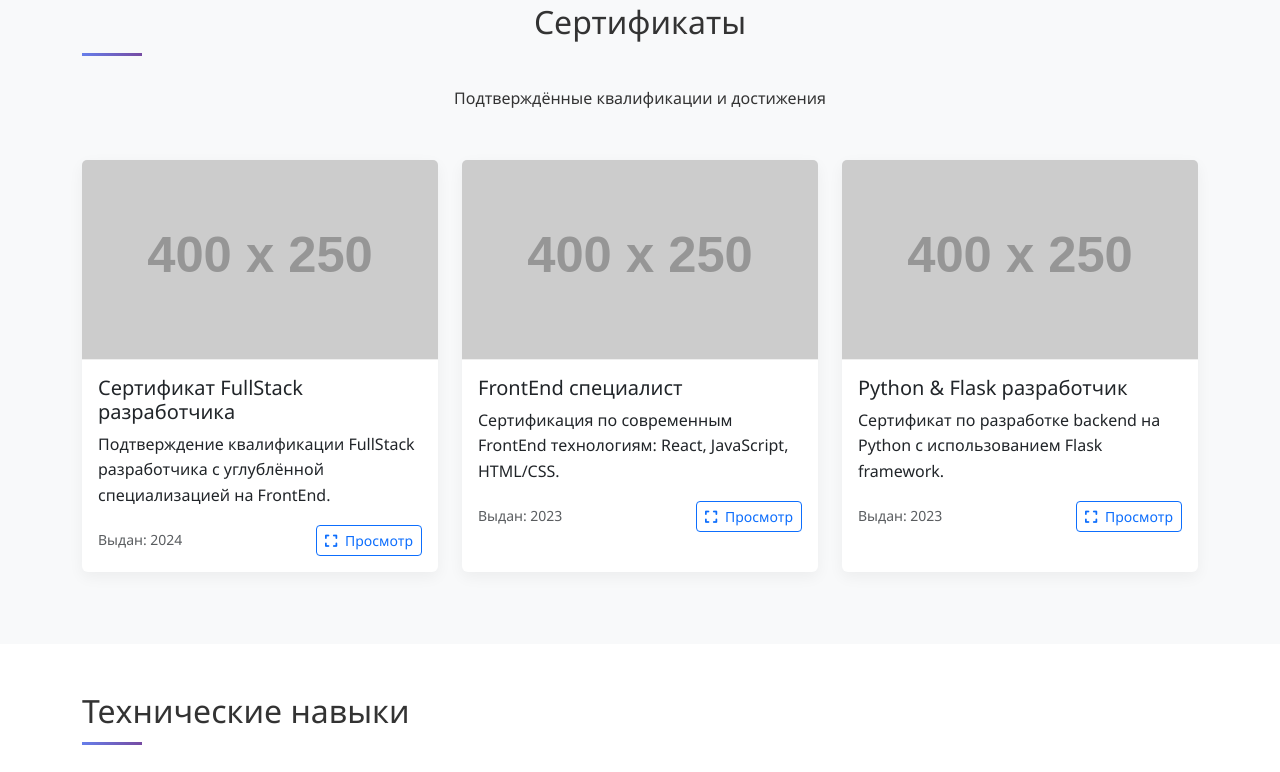
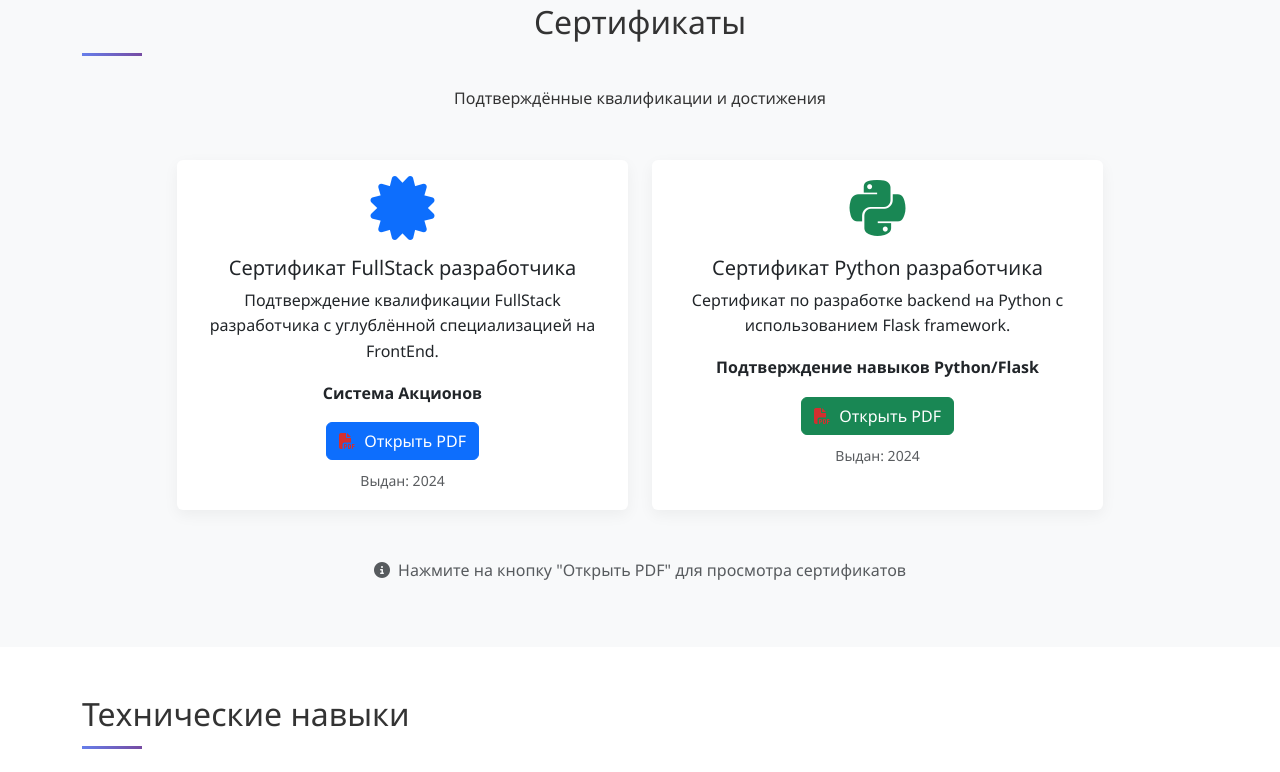
Before and after one commit to 89245095129/portfolio1, a plain HTML site: page index.html in a window 1280 px wide. Shown: the part 1157-1929 px from the top of the page. Drawn offline with nearby package versions, Linux system fonts and the light colour scheme; placeholder pictures from the web are drawn by us.

Commit message:
index.html

```diff
--- a/index.html
+++ b/index.html
@@ -154,6 +154,12 @@
             max-height: 80vh;
             object-fit: contain;
         }
+
+        /* Стили для PDF иконок */
+        .pdf-icon {
+            color: #d32f2f;
+            margin-right: 5px;
+        }
     </style>
 </head>
 <body>
@@ -195,8 +201,8 @@
                 </div>
                 <div class="col-lg-6 text-center">
                     <div class="profile-img-container">
-                        <!-- Замените src на путь к вашему фото -->
-                        <img src="https://via.placeholder.com/200" alt="Светлана Тюменцева" class="profile-img" id="profilePhoto">
+                        <!-- Ваше фото -->
+                        <img src="my-foto.png" alt="Светлана Тюменцева" class="profile-img" id="profilePhoto">
                     </div>
                     <div class="mt-3">
                         <small class="text-white-50">Наведите курсор для увеличения фото</small>
@@ -260,57 +266,53 @@
             <h2 class="section-title text-center">Сертификаты</h2>
             <p class="text-center mb-5">Подтверждённые квалификации и достижения</p>
 
-            <div class="row">
-                <!-- Сертификат 1 -->
-                <div class="col-md-6 col-lg-4 mb-4">
+            <div class="row justify-content-center">
+                <!-- Сертификат FullStack -->
+                <div class="col-md-6 col-lg-5 mb-4">
                     <div class="card certificate-card h-100">
-                        <img src="https://via.placeholder.com/400x250/667eea/ffffff?text=Сертификат+FullStack" class="card-img-top certificate-img" alt="Сертификат FullStack">
-                        <div class="card-body">
+                        <div class="card-body text-center">
+                            <i class="fas fa-certificate fa-4x text-primary mb-3"></i>
                             <h5 class="card-title">Сертификат FullStack разработчика</h5>
                             <p class="card-text">Подтверждение квалификации FullStack разработчика с углублённой специализацией на FrontEnd.</p>
-                            <div class="d-flex justify-content-between align-items-center">
+                            <p><strong>Система Акционов</strong></p>
+                            <div class="mt-3">
+                                <a href="certificatesfullstack-certifikate.pdf" target="_blank" class="btn btn-primary">
+                                    <i class="fas fa-file-pdf pdf-icon"></i> Открыть PDF
+                                </a>
+                            </div>
+                            <div class="mt-2">
                                 <small class="text-muted">Выдан: 2024</small>
-                                <button class="btn btn-sm btn-outline-primary" onclick="viewCertificate('cert1')">
-                                    <i class="fas fa-expand me-1"></i> Просмотр
-                                </button>
                             </div>
                         </div>
                     </div>
                 </div>
 
-                <!-- Сертификат 2 -->
-                <div class="col-md-6 col-lg-4 mb-4">
+                <!-- Сертификат Python -->
+                <div class="col-md-6 col-lg-5 mb-4">
                     <div class="card certificate-card h-100">
-                        <img src="https://via.placeholder.com/400x250/764ba2/ffffff?text=FrontEnd+Мастер" class="card-img-top certificate-img" alt="FrontEnd специалист">
-                        <div class="card-body">
-                            <h5 class="card-title">FrontEnd специалист</h5>
-                            <p class="card-text">Сертификация по современным FrontEnd технологиям: React, JavaScript, HTML/CSS.</p>
-                            <div class="d-flex justify-content-between align-items-center">
-                                <small class="text-muted">Выдан: 2023</small>
-                                <button class="btn btn-sm btn-outline-primary" onclick="viewCertificate('cert2')">
-                                    <i class="fas fa-expand me-1"></i> Просмотр
-                                </button>
+                        <div class="card-body text-center">
+                            <i class="fab fa-python fa-4x text-success mb-3"></i>
+                            <h5 class="card-title">Сертификат Python разработчика</h5>
+                            <p class="card-text">Сертификат по разработке backend на Python с использованием Flask framework.</p>
+                            <p><strong>Подтверждение навыков Python/Flask</strong></p>
+                            <div class="mt-3">
+                                <a href="certificatespython-certifikate.pdf" target="_blank" class="btn btn-success">
+                                    <i class="fas fa-file-pdf pdf-icon"></i> Открыть PDF
+                                </a>
+                            </div>
+                            <div class="mt-2">
+                                <small class="text-muted">Выдан: 2024</small>
                             </div>
                         </div>
                     </div>
                 </div>
+            </div>
 
-                <!-- Сертификат 3 -->
-                <div class="col-md-6 col-lg-4 mb-4">
-                    <div class="card certificate-card h-100">
-                        <img src="https://via.placeholder.com/400x250/ffd700/000000?text=Python+Flask" class="card-img-top certificate-img" alt="Python Flask">
-                        <div class="card-body">
-                            <h5 class="card-title">Python & Flask разработчик</h5>
-                            <p class="card-text">Сертификат по разработке backend на Python с использованием Flask framework.</p>
-                            <div class="d-flex justify-content-between align-items-center">
-                                <small class="text-muted">Выдан: 2023</small>
-                                <button class="btn btn-sm btn-outline-primary" onclick="viewCertificate('cert3')">
-                                    <i class="fas fa-expand me-1"></i> Просмотр
-                                </button>
-                            </div>
-                        </div>
-                    </div>
-                </div>
+            <div class="text-center mt-4">
+                <p class="text-muted">
+                    <i class="fas fa-info-circle me-1"></i>
+                    Нажмите на кнопку "Открыть PDF" для просмотра сертификатов
+                </p>
             </div>
         </div>
     </section>
@@ -548,6 +550,17 @@
             <div class="row">
                 <!-- Галерея 1 -->
                 <div class="col-md-4 mb-4">
+                    <div class="gallery-item" onclick="openModal('preview.png')">
+                        <img src="preview.png" alt="Превью проекта">
+                        <div class="gallery-overlay">
+                            <h6 class="mb-0">Превью портфолио</h6>
+                            <small>Главная страница сайта</small>
+                        </div>
+                    </div>
+                </div>
+
+                <!-- Галерея 2 -->
+                <div class="col-md-4 mb-4">
                     <div class="gallery-item" onclick="openModal('https://via.placeholder.com/800x600/667eea/ffffff?text=Проект+ILine')">
                         <img src="https://via.placeholder.com/400x300/667eea/ffffff?text=ILine+Каталог" alt="Проект ILine">
                         <div class="gallery-overlay">
@@ -557,57 +570,13 @@
                     </div>
                 </div>
 
-                <!-- Галерея 2 -->
+                <!-- Галерея 3 -->
                 <div class="col-md-4 mb-4">
                     <div class="gallery-item" onclick="openModal('https://via.placeholder.com/800x600/764ba2/ffffff?text=API+Конструктор')">
                         <img src="https://via.placeholder.com/400x300/764ba2/ffffff?text=Botari+API" alt="API конструктор">
                         <div class="gallery-overlay">
                             <h6 class="mb-0">API конструктор ботов</h6>
                             <small>Интерфейс администратора</small>
-                        </div>
-                    </div>
-                </div>
-
-                <!-- Галерея 3 -->
-                <div class="col-md-4 mb-4">
-                    <div class="gallery-item" onclick="openModal('https://via.placeholder.com/800x600/ffd700/000000?text=Портфолио+сайт')">
-                        <img src="https://via.placeholder.com/400x300/ffd700/000000?text=Портфолио" alt="Портфолио сайт">
-                        <div class="gallery-overlay">
-                            <h6 class="mb-0">Персональное портфолио</h6>
-                            <small>Адаптивный дизайн</small>
-                        </div>
-                    </div>
-                </div>
-
-                <!-- Галерея 4 -->
-                <div class="col-md-4 mb-4">
-                    <div class="gallery-item" onclick="openModal('https://via.placeholder.com/800x600/28a745/ffffff?text=E-soft+API')">
-                        <img src="https://via.placeholder.com/400x300/28a745/ffffff?text=E-soft+API" alt="API E-soft">
-                        <div class="gallery-overlay">
-                            <h6 class="mb-0">API для анализа данных</h6>
-                            <small>Сервис E-soft</small>
-                        </div>
-                    </div>
-                </div>
-
-                <!-- Галерея 5 -->
-                <div class="col-md-4 mb-4">
-                    <div class="gallery-item" onclick="openModal('https://via.placeholder.com/800x600/17a2b8/ffffff?text=Таймер+JavaScript')">
-                        <img src="https://via.placeholder.com/400x300/17a2b8/ffffff?text=Таймер+JS" alt="Таймер JS">
-                        <div class="gallery-overlay">
-                            <h6 class="mb-0">Таймер обратного отсчета</h6>
-                            <small>JavaScript приложение</small>
-                        </div>
-                    </div>
-                </div>
-
-                <!-- Галерея 6 -->
-                <div class="col-md-4 mb-4">
-                    <div class="gallery-item" onclick="openModal('https://via.placeholder.com/800x600/dc3545/ffffff?text=HR+Система')">
-                        <img src="https://via.placeholder.com/400x300/dc3545/ffffff?text=HR+Система" alt="HR система">
-                        <div class="gallery-overlay">
-                            <h6 class="mb-0">Система управления персоналом</h6>
-                            <small>ILine HR система</small>
                         </div>
                     </div>
                 </div>
@@ -757,19 +726,6 @@
             });
         });
 
-        // Функция для просмотра сертификатов
-        function viewCertificate(certId) {
-            const certImages = {
-                'cert1': 'https://via.placeholder.com/800x600/667eea/ffffff?text=Сертификат+FullStack+Разработчик',
-                'cert2': 'https://via.placeholder.com/800x600/764ba2/ffffff?text=FrontEnd+Специалист',
-                'cert3': 'https://via.placeholder.com/800x600/ffd700/000000?text=Python+Flask+Разработчик'
-            };
-
-            if (certImages[certId]) {
-                openModal(certImages[certId]);
-            }
-        }
-
         // Функция для открытия модального окна с изображением
         function openModal(imageSrc) {
             const modal = new bootstrap.Modal(document.getElementById('imageModal'));
@@ -815,7 +771,31 @@
                 const currentYear = new Date().getFullYear();
                 yearSpan.textContent = yearSpan.textContent.replace('2024', currentYear);
             }
+
+            // Проверка существования файлов
+            checkFiles();
         });
+
+        // Проверка наличия файлов
+        function checkFiles() {
+            const files = [
+                'my-foto.png',
+                'preview.png',
+                'certificatesfullstack-certifikate.pdf',
+                'certificatespython-certifikate.pdf'
+            ];
+
+            files.forEach(file => {
+                const img = new Image();
+                img.onload = function() {
+                    console.log(`✓ Файл ${file} загружен`);
+                };
+                img.onerror = function() {
+                    console.warn(`⚠ Файл ${file} не найден`);
+                };
+                img.src = file;
+            });
+        }
     </script>
 </body>
 </html>
```
